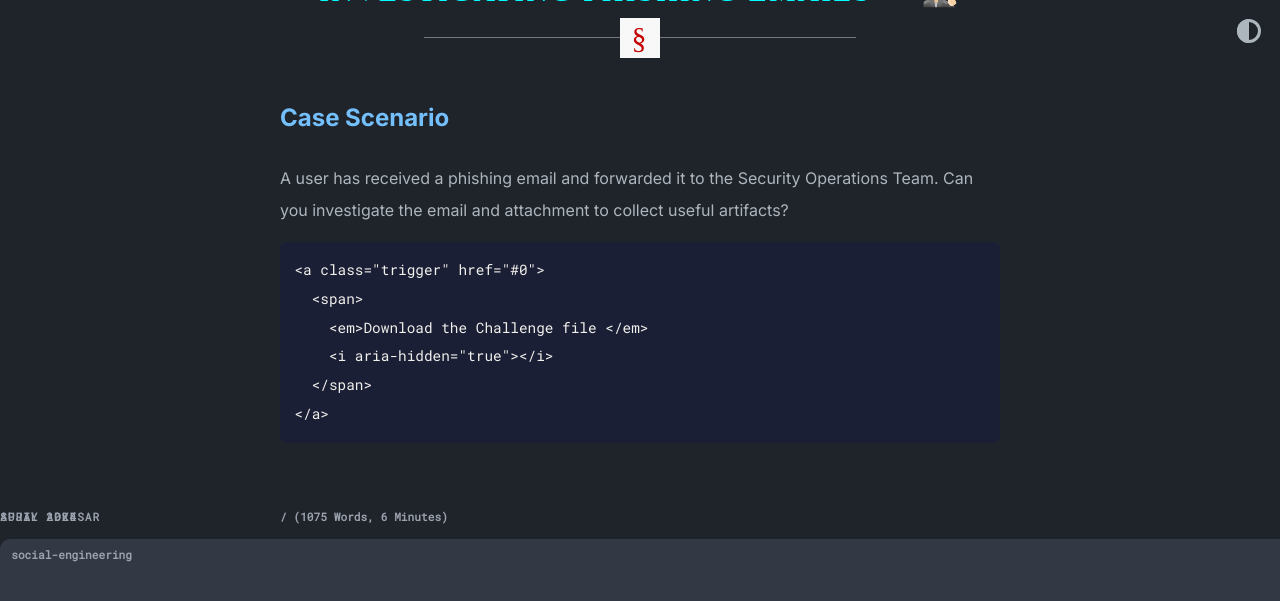
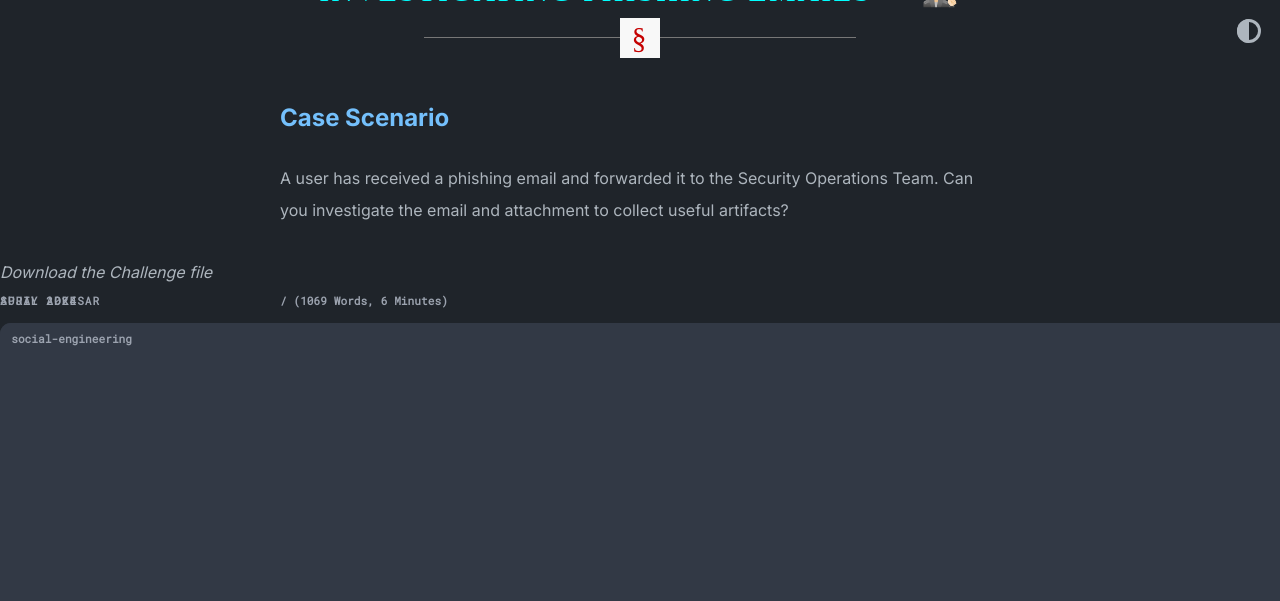
Before and after one commit to thelocalh0st/ForensicsWorkstation, a Jekyll site: the page built from _posts/2024-04-15-phish1.md, in a window 1280 px wide and 900 px high, scrolled down 6303 px. Shown: the top 601 px of the window. Built offline with Jekyll 4.4.1, drawn with Linux system fonts in a browser that asks for light colours.

Commit message:
BTN-TRIGGER

```diff
--- a/_posts/2024-04-15-phish1.md
+++ b/_posts/2024-04-15-phish1.md
@@ -79,12 +79,12 @@ Attachments - If you see an attachment in an email you weren't expecting or that
 A user has received a phishing email and forwarded it to the Security Operations Team. Can you investigate the email and attachment to collect useful artifacts?
 
 
-    <a class="trigger" href="#0">
-      <span>
+<a href="#0">
+    <span>
         <em>Download the Challenge file </em>
-        <i aria-hidden="true"></i>
-      </span>
-    </a>
+            <i aria-hidden="true"></i>
+    </span>
+</a>
 
 
 
```
